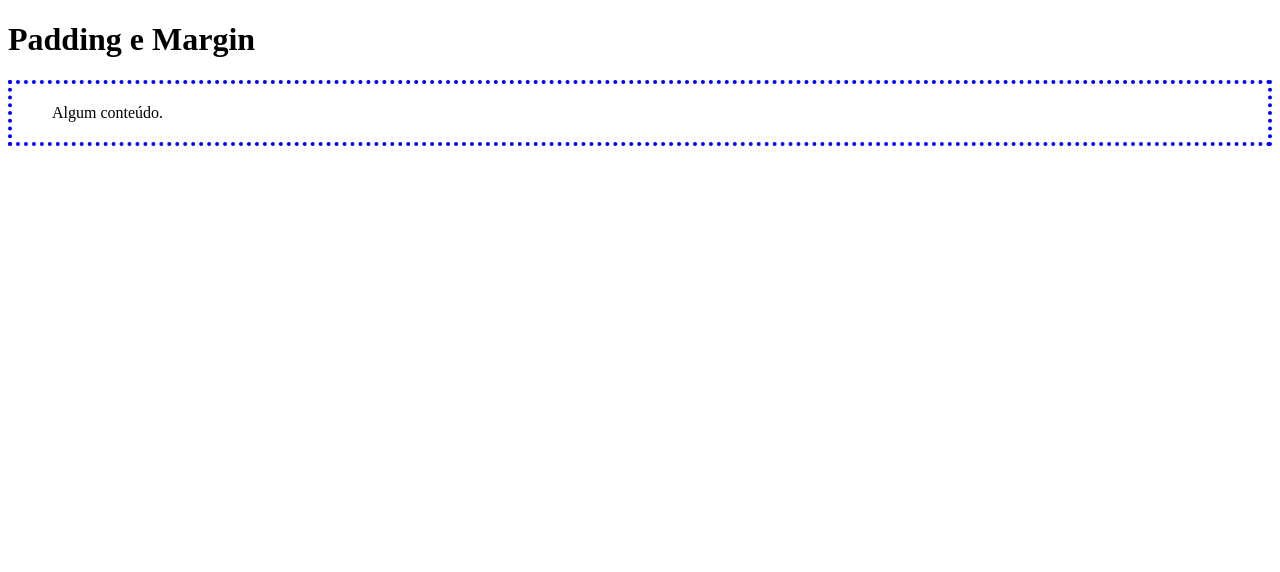
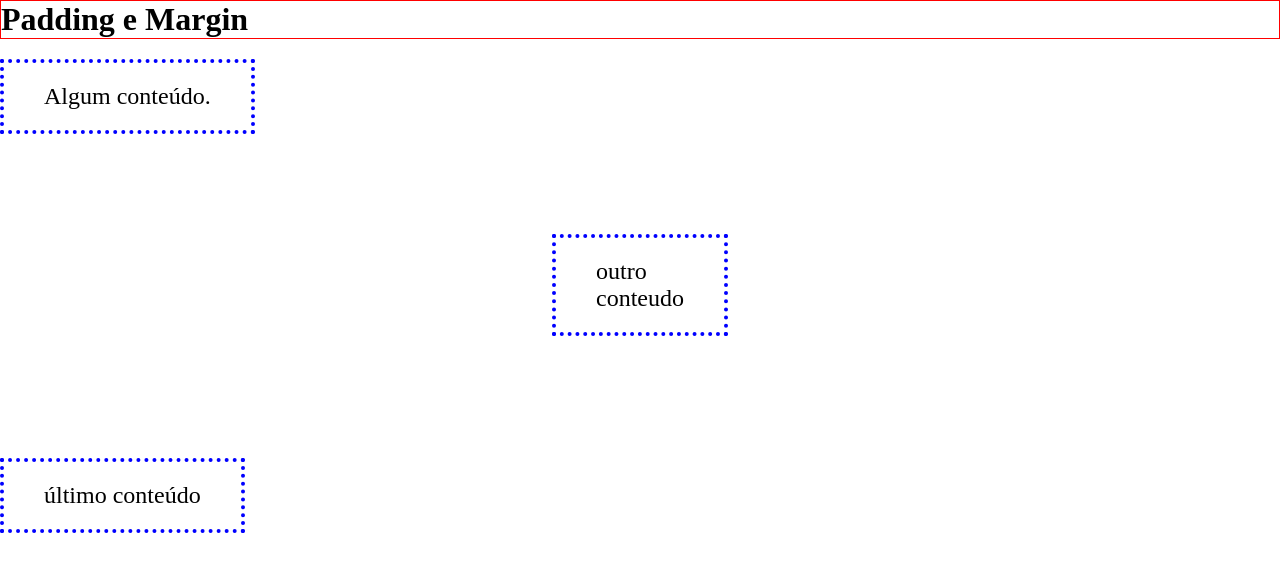
Before and after one commit to Isaquericardo2810/Aulas_Html_Css, a plain HTML site: page 4_BOX_MODEL/2_padding_margin/index.html in a window 1280 px wide. Drawn offline with Linux system fonts and the light colour scheme.

Commit message:
box model

```diff
--- a/4_BOX_MODEL/2_padding_margin/index.html
+++ b/4_BOX_MODEL/2_padding_margin/index.html
@@ -10,8 +10,19 @@
 <body>
     <h1>Padding e Margin</h1>
 
-    <div>
+    <div class="algum">
         Algum conteúdo.
+    </div>
+
+    <div class="outro">
+        outro <br> conteudo
+    </div>
+    <br>
+    <br>
+    <br>
+    <br>
+    <div class="ultimo">
+        último conteúdo
     </div>
 </body>
 </html>
--- a/4_BOX_MODEL/2_padding_margin/style.css
+++ b/4_BOX_MODEL/2_padding_margin/style.css
@@ -1,6 +1,13 @@
+* {
+    margin: 0;
+}
+
+
+
 div {
     border: 4px dotted #00f;
-
+    width: fit-content;
+    font-size: 24px;
 
 /* padding-top:10px
 paddind-right: 20px
@@ -24,3 +31,21 @@ padding: 30px 50px 70px 90px;
  padding-inline: 40px; /* padding na horizontal */
  padding-block: 20px; /* padding na vertical */
 }
+
+h1 {
+    border: 1px solid red;
+    margin-bottom: 20px;
+
+}
+
+.algum {
+    margin-bottom: 100px;
+}
+
+.ultimo {
+    margin-top: 50px;
+}
+
+.outro {
+    margin-inline:auto ;
+}
```
